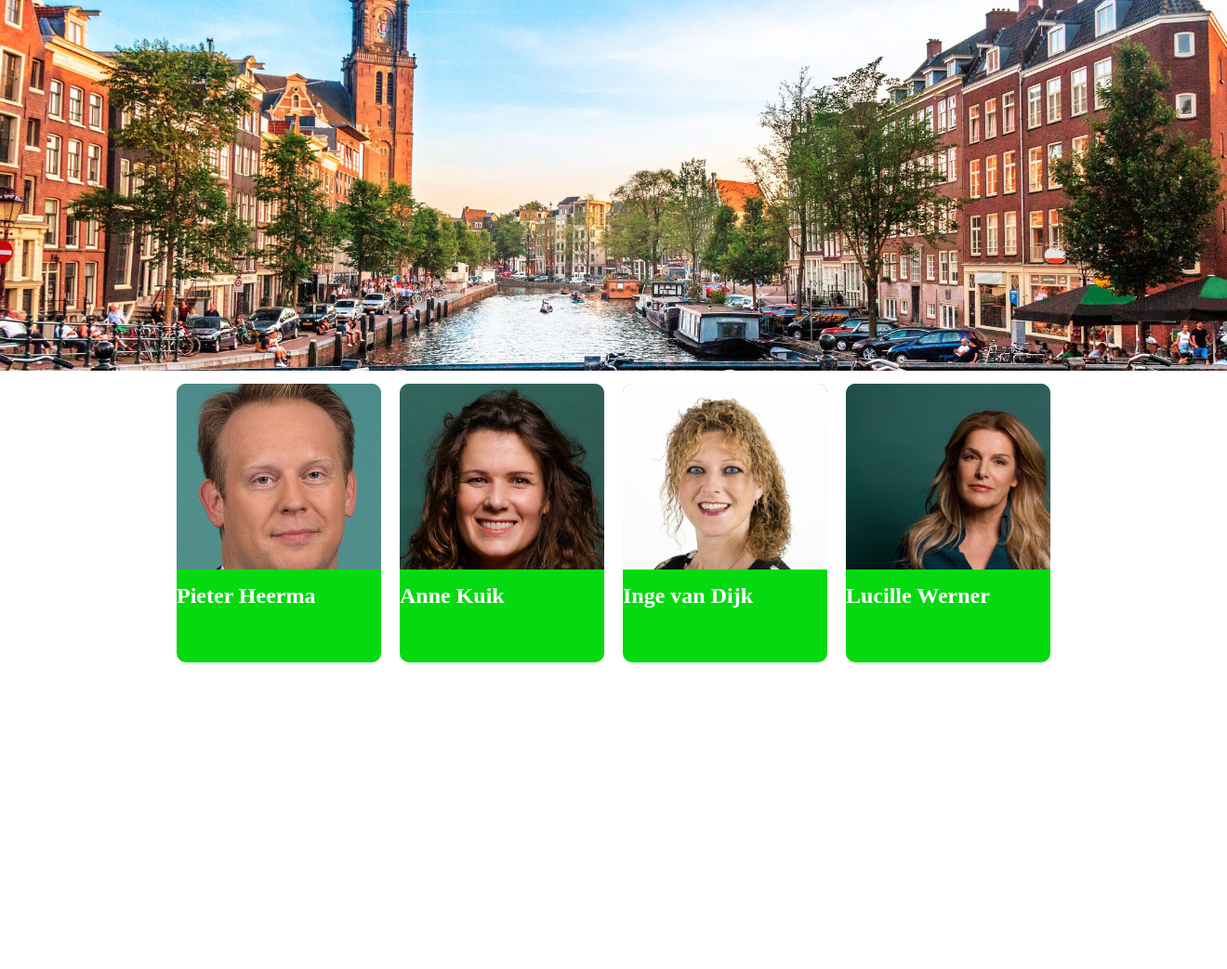
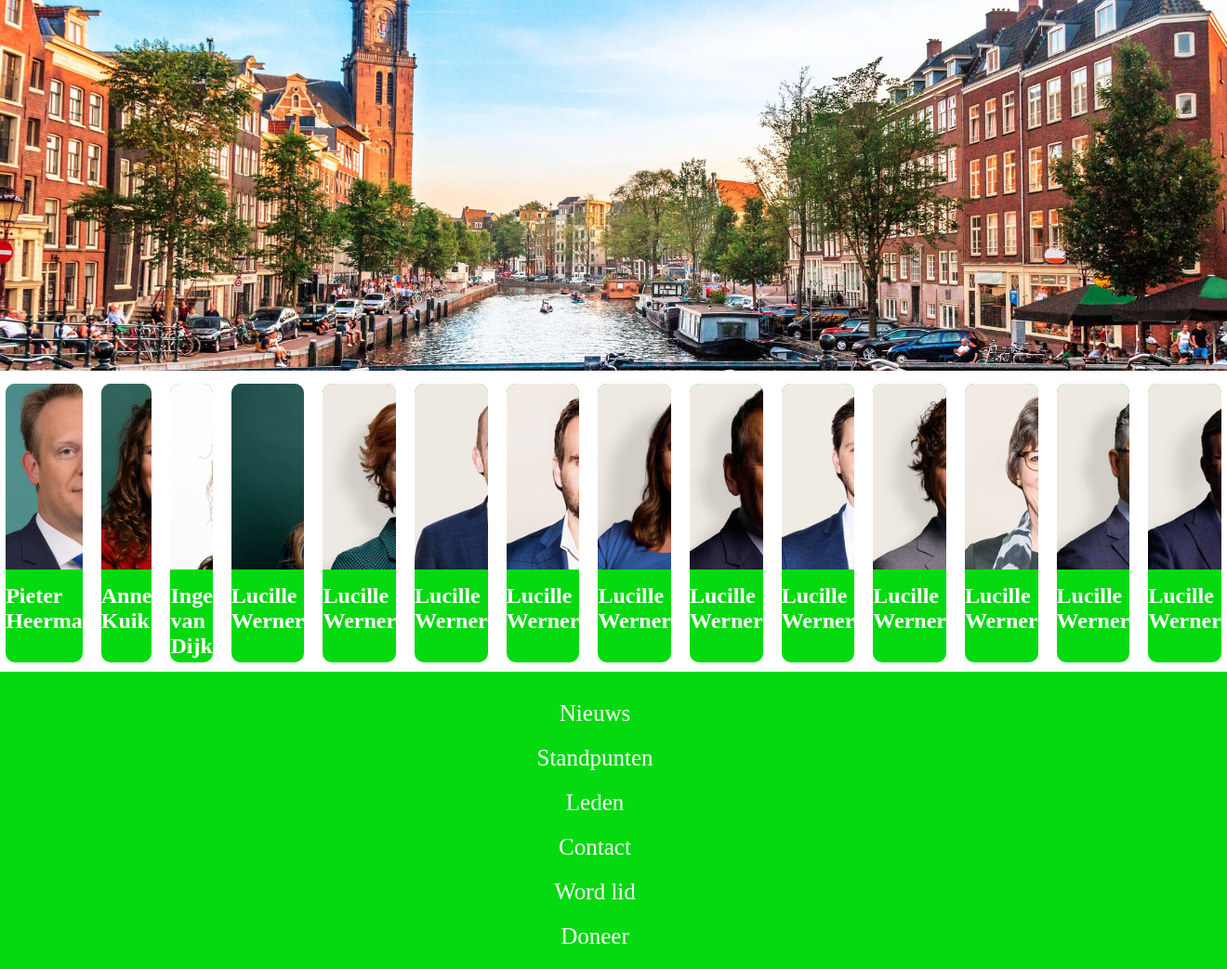
Before and after one commit to NoahKlaassen1/CDA, a PHP site: page /leden.php in a window 1320 px wide. Shown: the part 111-1154 px from the top of the page at 93% size. Before the commit the page ends 824 px from the top, so only its background shows below. Run offline with PHP 8.4, Linux system fonts and the light colour scheme.

Commit message:
fsdfd
...

```diff
--- a/Project2/contact.php
+++ b/Project2/contact.php
@@ -21,5 +21,9 @@
 
         <button type="submit">Verzenden</button>
     </form>
+    <footer>
+        <?php include 'footer.php'; ?>
+    </footer>
+
 </body>
 </html>
--- a/Project2/index.php
+++ b/Project2/index.php
@@ -12,10 +12,10 @@
     <?php include 'header.php'; ?>
     </header>
 
-    <p>github test</p>
 
-    <p>test</p>
-
+    <footer>
+        <?php include 'footer.php'; ?>
+    </footer>
 
 
 </body>
--- a/Project2/leden.css
+++ b/Project2/leden.css
@@ -43,3 +43,43 @@
 .card-4 {
     background-image: url('images/lucillewerner.jpg');
 }
+
+.card-5 {
+    background-image: url('images/HildeMulder.jpg');
+}
+
+.card-6 {
+    background-image: url('images/BartVanDenBrink.jpg');
+}
+
+.card-7 {
+    background-image: url('images/DerkBoswijk.jpg');
+}
+
+.card-8 {
+    background-image: url('images/ElineVedder.jpg');
+}
+
+.card-9 {
+    background-image: url('images/EvertjanSlootweg.jpg');
+}
+
+.card-10 {
+    background-image: url('images/HarmenKrul.jpg');
+}
+
+.card-11 {
+    background-image: url('images/HenriBontenbal.jpg');
+}
+
+.card-12 {
+    background-image: url('images/JobaVanDenBerg.jpg');
+}
+
+.card-13 {
+    background-image: url('images/MustafaAmhaouch.jpg');
+}
+
+.card-14 {
+    background-image: url('images/RenePeters.jpg');
+}
--- a/Project2/leden.php
+++ b/Project2/leden.php
@@ -29,9 +29,52 @@
        <div class="card-image card-4"></div>
        <h2>Lucille Werner</h2>
        </div>
+       <div class="card">
+       <div class="card-image card-5"></div>
+       <h2>Lucille Werner</h2>
+       </div>
+       <div class="card">
+       <div class="card-image card-6"></div>
+       <h2>Lucille Werner</h2>
+       </div>
+       <div class="card">
+       <div class="card-image card-7"></div>
+       <h2>Lucille Werner</h2>
+       </div>
+       <div class="card">
+       <div class="card-image card-8"></div>
+       <h2>Lucille Werner</h2>
+       </div>
+       <div class="card">
+       <div class="card-image card-9"></div>
+       <h2>Lucille Werner</h2>
+       </div>
+       <div class="card">
+       <div class="card-image card-10"></div>
+       <h2>Lucille Werner</h2>
+       </div>
+       <div class="card">
+       <div class="card-image card-11"></div>
+       <h2>Lucille Werner</h2>
+       </div>
+       <div class="card">
+       <div class="card-image card-12"></div>
+       <h2>Lucille Werner</h2>
+       </div>
+       <div class="card">
+       <div class="card-image card-13"></div>
+       <h2>Lucille Werner</h2>
+       </div>
+       <div class="card">
+       <div class="card-image card-14"></div>
+       <h2>Lucille Werner</h2>
+       </div>
     </section>
 
 
+    <footer>
+        <?php include 'footer.php'; ?>
+    </footer>
 
 
 
--- a/Project2/nieuws.php
+++ b/Project2/nieuws.php
@@ -11,6 +11,9 @@
     <header>
     <?php include 'header.php'; ?>
     </header>
+    <footer>
+        <?php include 'footer.php'; ?>
+    </footer>
 
 </body>
 </html>
--- a/Project2/standpunten.php
+++ b/Project2/standpunten.php
@@ -12,6 +12,9 @@
     <?php include 'header.php'; ?>
     </header>
 
+    <footer>
+        <?php include 'footer.php'; ?>
+    </footer>
 
 </body>
 </html>
```
Also changed, not shown: Project2/images/BartVanDenBrink.jpg (added), Project2/images/DerkBoswijk.jpg (added), Project2/images/ElineVedder.jpg (added), Project2/images/EvertjanSlootweg.jpg (added), Project2/images/HarmenKrul.jpg (added), Project2/images/HenriBontenbal.jpg (added), Project2/images/HildeMulder.jpg (added), Project2/images/JobaVanDenBerg.jpg (added), Project2/images/MustafaAmhaouch.jpg (added), Project2/images/RenePeters.jpg (added).
